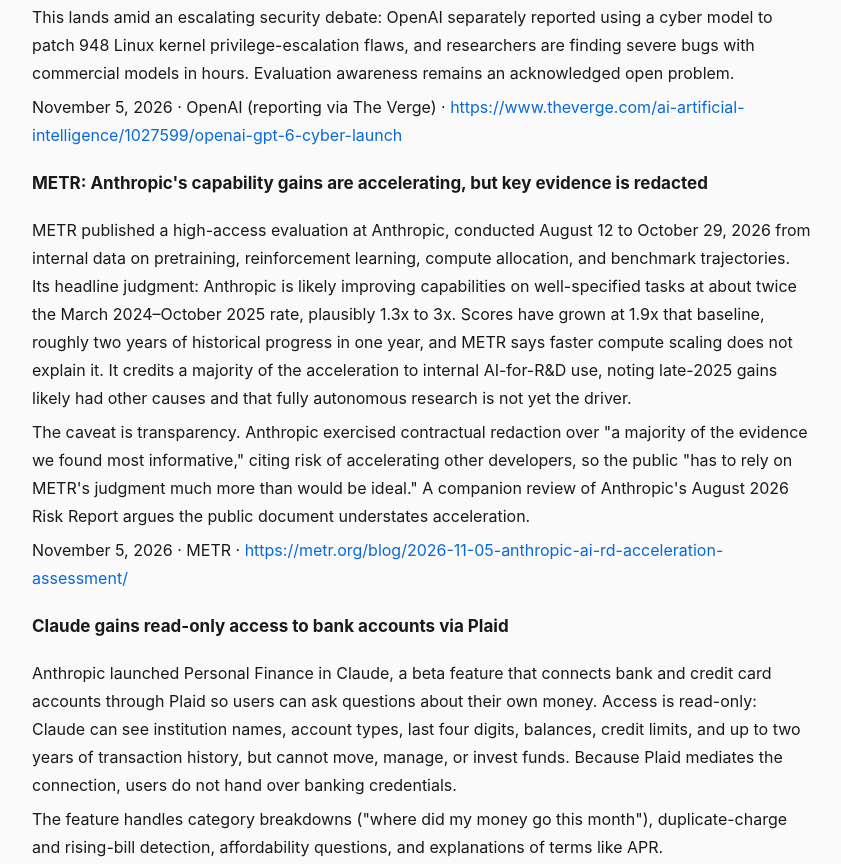
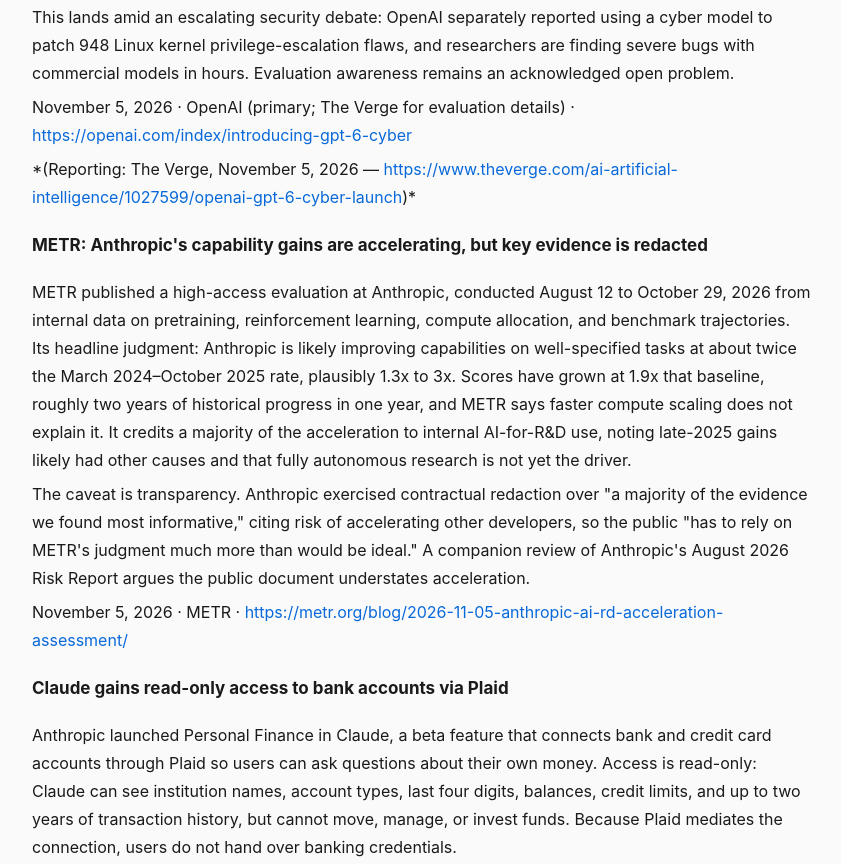
Before and after one commit to JelineLin/ainews, a plain HTML site: page 2026-11-06.html in a window 1280 px wide. Shown: the part 1543-2407 px from the top of the page, without its empty margins (218-1059 px from the left). Drawn offline with Linux system fonts and the light colour scheme.

Commit message:
简报 2026-11-06

```diff
--- a/2026-11-06.html
+++ b/2026-11-06.html
@@ -41,7 +41,9 @@ strong{color:#111}
 
 <p>This lands amid an escalating security debate: OpenAI separately reported using a cyber model to patch 948 Linux kernel privilege-escalation flaws, and researchers are finding severe bugs with commercial models in hours. Evaluation awareness remains an acknowledged open problem.</p>
 
-<p>November 5, 2026 · OpenAI (reporting via The Verge) · <a href="https://www.theverge.com/ai-artificial-intelligence/1027599/openai-gpt-6-cyber-launch" target="_blank">https://www.theverge.com/ai-artificial-intelligence/1027599/openai-gpt-6-cyber-launch</a></p>
+<p>November 5, 2026 · OpenAI (primary; The Verge for evaluation details) · <a href="https://openai.com/index/introducing-gpt-6-cyber" target="_blank">https://openai.com/index/introducing-gpt-6-cyber</a></p>
+
+<p>*(Reporting: The Verge, November 5, 2026 — <a href="https://www.theverge.com/ai-artificial-intelligence/1027599/openai-gpt-6-cyber-launch" target="_blank">https://www.theverge.com/ai-artificial-intelligence/1027599/openai-gpt-6-cyber-launch</a>)*</p>
 
 <h3>METR: Anthropic&#x27;s capability gains are accelerating, but key evidence is redacted</h3>
 
```
